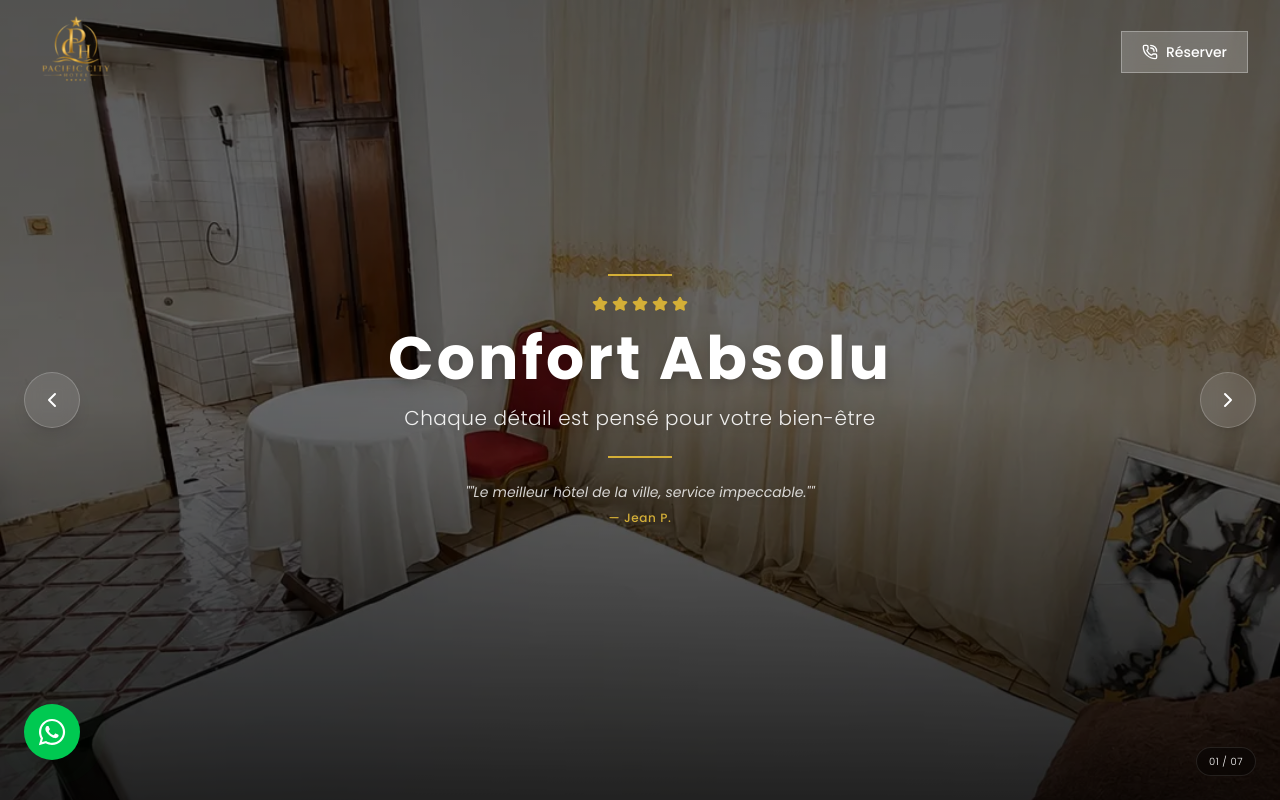
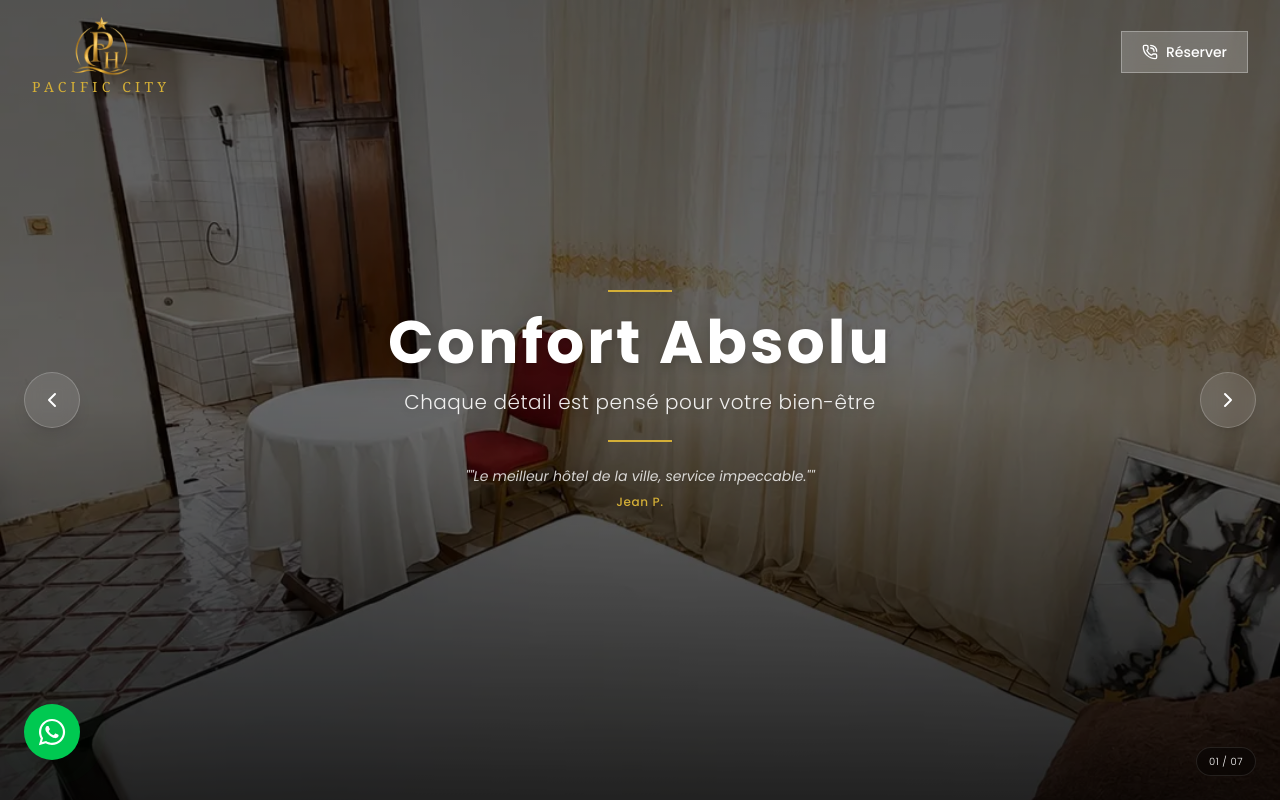
Before and after one commit to biloa2005/pacific-city-hotel, a Next.js app: page /chambres in a window 1280 px wide. Shown: the top 800 px of the page. Built offline with nearby package versions, Linux system fonts and the light colour scheme; a web font is replaced by a local one.

Commit message:
ajustement taille slide, et logo de l'hotel

```diff
--- a/components/About.tsx
+++ b/components/About.tsx
@@ -4,8 +4,8 @@ import { useEffect, useRef, useState } from 'react';
 import { MapPin, Award, Users, BedDouble } from 'lucide-react';
 
 const STATS = [
-  { icon: BedDouble, value: '+42', label: 'Chambres & suites' },
-  { icon: Award, value: '15', label: "Années d'excellence" },
+  { icon: BedDouble, value: '26', label: 'Chambres & suites' },
+  { icon: Award, value: '20', label: "Années d'excellence" },
   { icon: Users, value: '8K+', label: 'Voyageurs accueillis' },
 ];
 
@@ -91,7 +91,7 @@ export default function About() {
               isVisible ? 'opacity-100 translate-y-0' : 'opacity-0 translate-y-6'
             }`}
           >
-            Depuis plus de 15 ans, le Pacific city Hotel accueille voyageurs
+            Depuis plus de 15 ans, le Pacific city Hotel accueille voyageurs, touristes
             d&apos;affaires et familles au cœur d&apos;Obala. Chaque chambre,
             chaque plat, chaque échange avec notre équipe est pensé pour vous
             faire sentir attendu, et non simplement logé.
--- a/components/Contact.tsx
+++ b/components/Contact.tsx
@@ -36,7 +36,7 @@ const CONTACT_INFO = [
   {
     icon: Phone,
     label: 'Téléphone',
-    value: '+237 651 052 543',
+    value: '+237 651 052 543 /699 98 82 82',
     href: 'tel:+237651052543', // Format tel: pour les liens mobiles
   },
   {
--- a/components/Hero.tsx
+++ b/components/Hero.tsx
@@ -161,14 +161,7 @@ export default function Hero() {
               : 'translate-y-6 opacity-0'
           }`}
         >
-          <div className="flex gap-1">
-            {[...Array(5)].map((_, i) => (
-              <Star
-                key={i}
-                className="h-4 w-4 fill-[#D4AF37] text-[#D4AF37]"
-              />
-            ))}
-          </div>
+
 
           <div className="relative flex h-6 items-center justify-center overflow-hidden">
             <span
@@ -210,7 +203,7 @@ export default function Hero() {
         >
           Chambres raffinées, gastronomie locale sublimée et service
           attentionné, au cœur d&apos;Obala. Le Pacific City Hotel vous accueille
-          comme chez vous — en mieux.
+          comme chez vous.
         </p>
 
         {/* BOUTON*/}
--- a/components/Navbar.tsx
+++ b/components/Navbar.tsx
@@ -44,21 +44,32 @@ export default function Navbar() {
     >
       <div className="max-w-7xl mx-auto px-4 sm:px-6 lg:px-8 flex items-center justify-between h-[70px] sm:h-[88px] lg:h-[104px] relative">
 
-        {/* LOGO */}
+        {/* LOGO AVEC TEXTE EN DESSOUS */}
         <Link
           href="#"
-          className="flex items-center shrink-0 hover:opacity-90 transition-opacity"
+          className="flex flex-col items-center shrink-0 hover:opacity-90 transition-opacity"
           onClick={closeMenu}
         >
           <Image
             src="/logo.png"
             alt="Pacific City Hotel"
-            width={400}
-            height={400}
+            width={500}
+            height={500}
             priority
-            className="h-[50px] sm:h-[70px] lg:h-[88px] w-auto object-contain"
+            className="h-[40px] sm:h-[55px] lg:h-[70px] w-auto object-contain"
           />
+          {/* Texte "Pacific City" en doré en dessous du logo */}
+          <span
+            className={`text-[10px] sm:text-xs lg:text-sm font-serif tracking-[0.3em] uppercase transition-colors duration-300 ${
+              isScrolled
+                ? 'text-[#D4AF37]'
+                : 'text-[#D4AF37]'
+            }`}
+          >
+            Pacific City
+          </span>
         </Link>
+
 
         {/* NAVIGATION DESKTOP (Au scroll uniquement) */}
         {isScrolled && (
@@ -128,14 +139,7 @@ export default function Navbar() {
                   {link.name}
                 </Link>
               ))}
-              <Link
-                href="/contact"
-                onClick={closeMenu}
-                className="px-4 py-3 text-sm font-medium text-[#D4AF37] hover:bg-[#D4AF37]/10 transition-colors flex items-center gap-2"
-              >
-                <PhoneCall className="w-4 h-4" />
-                Réserver
-              </Link>
+
             </nav>
 
             <div className="p-3 border-t border-[#D4AF37]/20 bg-[#D4AF37]/5">
--- a/components/Restautant/RestaurantHero.tsx
+++ b/components/Restautant/RestaurantHero.tsx
@@ -21,12 +21,7 @@ export default function RestaurantHero() {
       {/* Texte superposé */}
       <div className="absolute bottom-8 left-0 right-0 px-6 sm:px-8 lg:px-12">
         <div className="max-w-7xl mx-auto">
-          {/* Étoiles décoratives */}
-          <div className="flex gap-1 mb-2">
-            {[...Array(5)].map((_, i) => (
-              <Star key={i} className="w-3.5 h-3.5 fill-[#D4AF37] text-[#D4AF37]" />
-            ))}
-          </div>
+
 
           <h2 className="text-xl sm:text-2xl lg:text-3xl xl:text-4xl font-bold text-white drop-shadow-lg tracking-wide">
             Pacific Hotel
--- a/components/Room/RoomAmenities.tsx
+++ b/components/Room/RoomAmenities.tsx
@@ -116,7 +116,7 @@ export default function RoomAmenities() {
                 {/* Changement : w-10 h-10 -> w-8 h-8 (sur mobile) */}
                 <div className="w-15 h-20 sm:w-10 sm:h-10 rounded-lg bg-[#D4AF37]/10 flex items-center justify-center shrink-0 group-hover:bg-[#D4AF37] transition-colors duration-300">
                   {/* Changement : w-5 h-5 -> w-4 h-4 (sur mobile) */}
-                  <IconComponent className="w-10 h-15 sm:w-5 sm:h-5 text-[#D4AF37] group-hover:text-white transition-colors duration-300" />
+                  <IconComponent className="w-10 h-15 lg:w-20 lg:h-15 sm:w-5 sm:h-5 text-[#D4AF37] group-hover:text-white transition-colors duration-300" />
                 </div>
 
                 {/* Nom de l'équipement */}
--- a/components/Room/RoomSlide.tsx
+++ b/components/Room/RoomSlide.tsx
@@ -58,12 +58,7 @@ export default function RoomSlide() {
                   {/* Ligne décorative dorée */}
                   <div className="w-16 h-0.5 bg-[#D4AF37] mx-auto mb-5" />
 
-                  {/* Étoile décorative */}
-                  <div className="flex justify-center gap-1 mb-4">
-                    {[...Array(5)].map((_, i) => (
-                      <Star key={i} className="w-4 h-4 fill-[#D4AF37] text-[#D4AF37]" />
-                    ))}
-                  </div>
+
 
                   <h2 className="text-3xl md:text-4xl lg:text-5xl xl:text-6xl font-bold text-white mb-4 drop-shadow-lg tracking-wider">
                     {image.title}
@@ -82,7 +77,7 @@ export default function RoomSlide() {
                       "{testimonials[index % testimonials.length].text}"
                     </p>
                     <p className="text-[#D4AF37] text-xs font-medium tracking-wider">
-                      — {testimonials[index % testimonials.length].author}
+                       {testimonials[index % testimonials.length].author}
                     </p>
                   </div>
 
@@ -93,11 +88,7 @@ export default function RoomSlide() {
               {/* Version mobile - message simplifié en bas */}
               <div className="absolute bottom-8 left-0 right-0 px-6 lg:hidden">
                 <div className="text-center">
-                  <div className="flex justify-center gap-1 mb-2">
-                    {[...Array(5)].map((_, i) => (
-                      <Star key={i} className="w-3 h-3 fill-[#D4AF37] text-[#D4AF37]" />
-                    ))}
-                  </div>
+
                   <h3 className="text-white text-lg font-bold drop-shadow-lg">{image.title}</h3>
                   <p className="text-white/80 text-sm drop-shadow-lg">{image.description}</p>
                 </div>
--- a/components/contact/ContactSlide.tsx
+++ b/components/contact/ContactSlide.tsx
@@ -49,12 +49,7 @@ export default function Slide() {
               {/* Texte "Pacific City Hotel" en bas */}
               <div className="absolute bottom-8 left-0 right-0 px-6 sm:px-8 lg:px-12">
                 <div className="max-w-7xl mx-auto">
-                  {/* Étoiles décoratives */}
-                  <div className="flex gap-1 mb-3">
-                    {[...Array(5)].map((_, i) => (
-                      <Star key={i} className="w-4 h-4 fill-[#D4AF37] text-[#D4AF37]" />
-                    ))}
-                  </div>
+
 
                   <h2 className="text-2xl sm:text-3xl lg:text-4xl xl:text-5xl font-bold text-white drop-shadow-lg tracking-wide">
                     Pacific City Hotel
--- a/components/gallerie/GallerieSlide.tsx
+++ b/components/gallerie/GallerieSlide.tsx
@@ -53,12 +53,7 @@ export default function RoomSlide() {
               {/* Texte "Pacific City Hotel - Galerie" en bas */}
               <div className="absolute bottom-8 left-0 right-0 px-6 sm:px-8 lg:px-12">
                 <div className="max-w-7xl mx-auto">
-                  {/* Étoiles décoratives */}
-                  <div className="flex gap-1 mb-2">
-                    {[...Array(5)].map((_, i) => (
-                      <Star key={i} className="w-3.5 h-3.5 fill-[#D4AF37] text-[#D4AF37]" />
-                    ))}
-                  </div>
+
 
                   <h2 className="text-xl sm:text-2xl lg:text-3xl xl:text-4xl font-bold text-white drop-shadow-lg tracking-wide">
                     Pacific City Hotel
```
Also changed, not shown: components/Entertainment.tsx (+26 -16 lines), public/decouverte/grillade.webp (added), public/logo.png.
